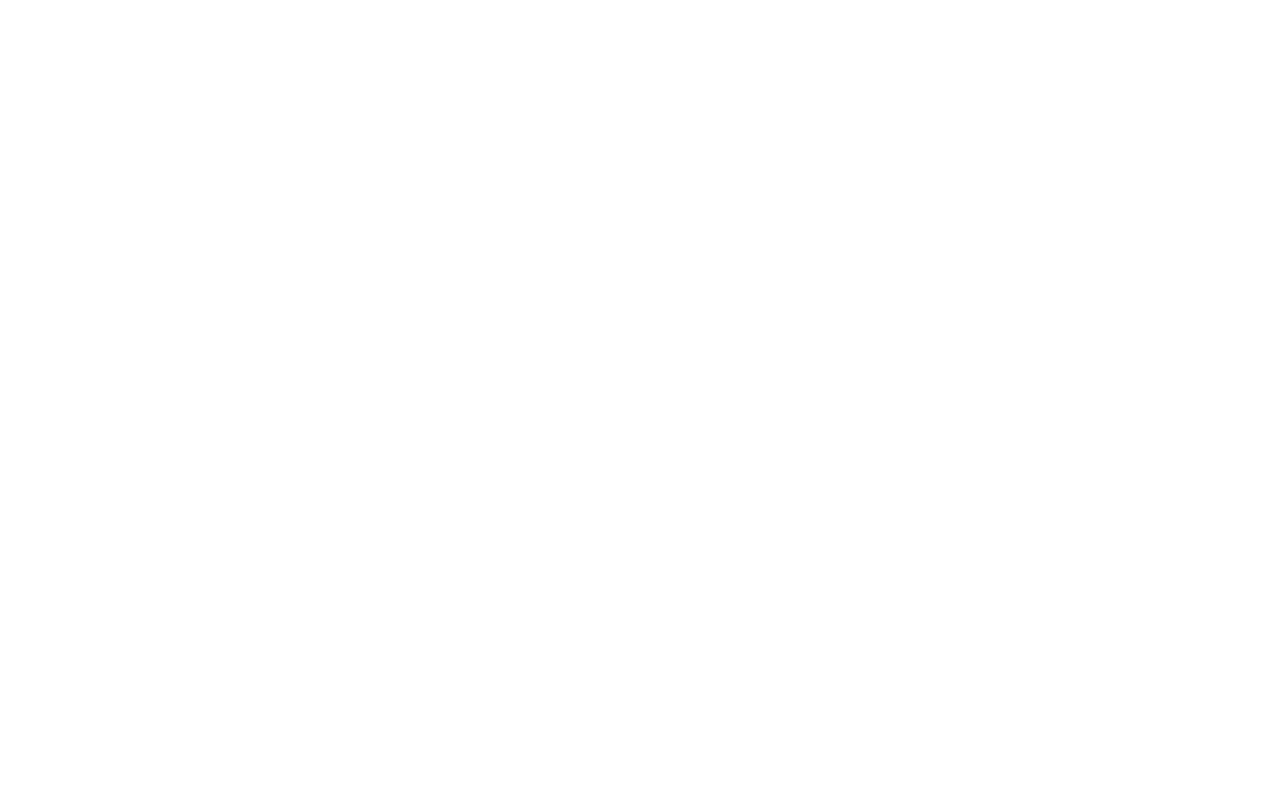
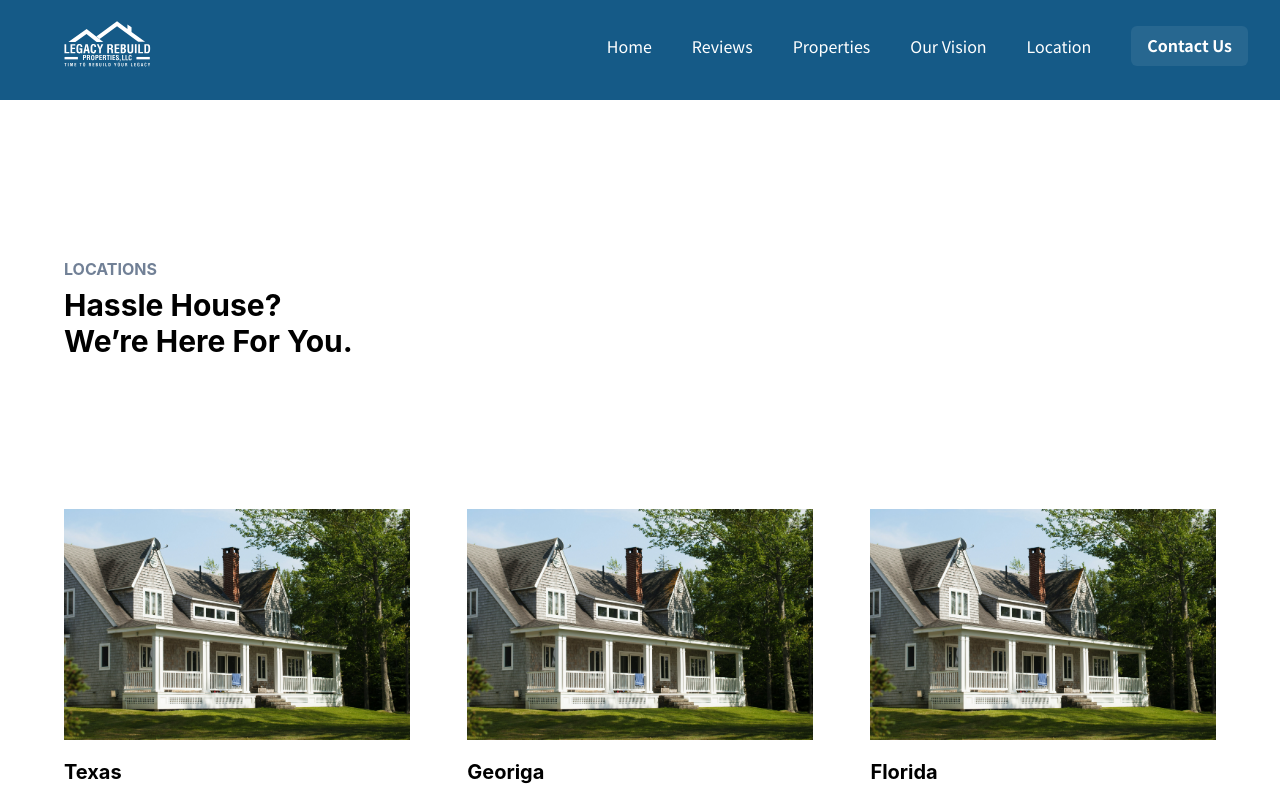
Before and after one commit to nicholasdegrate/real-estate, a React (Create React App) app: page /location in a window 1280 px wide. Shown: the top 800 px of the page. Built offline with nearby package versions, Linux system fonts and the light colour scheme.

Commit message:
fixing bugs

```diff
--- a/src/App.tsx
+++ b/src/App.tsx
@@ -3,6 +3,7 @@
 import { BrowserRouter as Router, Switch, Route, Redirect } from 'react-router-dom';
 // import { AnimatePresence } from 'framer-motion';
 import { Home } from './pages/Home';
+import { Location } from './pages/Location';
 
 import customTheme from './theme';
 import './sass/default.scss';
@@ -17,7 +18,7 @@
 						// <AnimatePresence initial={false} exitBeforeEnter>
 						<Switch location={location} key={location.pathname}>
 							<Route exact path="/" render={() => <Home />} />
-							{/* <Route path="*" component={notFound} /> */}
+							<Route path="/location" render={() => <Location />} />
 						</Switch>
 						// </AnimatePresence>
 					)}
--- a/src/components/Header/Index.tsx
+++ b/src/components/Header/Index.tsx
@@ -1,5 +1,5 @@
 import React, { Fragment } from 'react';
-// import { Link as LinkScroll } from 'react-scroll';
+import { Link as LinkScroll } from 'react-scroll';
 import {
 	Button,
 	Flex,
@@ -21,7 +21,7 @@
 import { ContactForm } from '../partials/ContactForm';
 import logo from '../../image/logo.svg';
 // images
-export const Header: React.FC<{}> = ({}) => {
+export const Header: React.FC<{}> = () => {
 	const [ desktopQuery ] = useMediaQuery('(min-width: 1061px)');
 	const [ hamburgerQuery ] = useMediaQuery('(min-width: 100px) and (max-width: 1061px)');
 	const [ mobileContact ] = useMediaQuery('(min-width: 500px) and (max-width: 1061px)');
@@ -50,23 +50,64 @@
 						<Box className="desktop-nav">
 							<Wrap spacing={10}>
 								<WrapItem>
-									{/* <LinkScroll> */}
-									<a href="/">Home</a>
-									{/* </LinkScroll> */}
+									<LinkScroll
+										activeClass="active"
+										to="header"
+										spy={true}
+										smooth={true}
+										offset={-100}
+										duration={500}
+									>
+										<a href="/">Home</a>
+									</LinkScroll>
 								</WrapItem>
 								<WrapItem>
-									{/* <LinkScroll> */}
-									<a href="/">Reviews</a>
-									{/* </LinkScroll> */}
+									<LinkScroll
+										activeClass="active"
+										to="testimonies"
+										spy={true}
+										smooth={true}
+										offset={-100}
+										duration={500}
+									>
+										<a>Reviews</a>
+									</LinkScroll>
 								</WrapItem>
 								<WrapItem>
-									<a href="/">Properties</a>
+									<LinkScroll
+										activeClass="active"
+										to="properties"
+										spy={true}
+										smooth={true}
+										offset={-100}
+										duration={500}
+									>
+										<a>Properties</a>
+									</LinkScroll>
 								</WrapItem>
 								<WrapItem>
-									<a href="/">Our Vision</a>
+									<LinkScroll
+										activeClass="active"
+										to="vision"
+										spy={true}
+										smooth={true}
+										offset={-100}
+										duration={500}
+									>
+										<a>Our Vision</a>
+									</LinkScroll>
 								</WrapItem>
 								<WrapItem>
-									<a href="/location">Location</a>
+									<LinkScroll
+										activeClass="active"
+										to=""
+										spy={true}
+										smooth={true}
+										offset={-100}
+										duration={500}
+									>
+										<a href="/location">Location</a>
+									</LinkScroll>
 								</WrapItem>
 								<WrapItem>
 									<Fragment>
@@ -86,8 +127,7 @@
 											<DrawerOverlay>
 												<DrawerContent>
 													<DrawerCloseButton />
-													<DrawerHeader>Free Consultation</DrawerHeader>
-
+													<DrawerHeader>Free Quote</DrawerHeader>
 													<DrawerBody>
 														<ContactForm />
 													</DrawerBody>
--- a/src/components/partials/ContactForm.tsx
+++ b/src/components/partials/ContactForm.tsx
@@ -28,7 +28,7 @@
 	});
 }
 
-export const ContactForm: React.FC<{}> = ({}) => {
+export const ContactForm: React.FC<{}> = () => {
 	// show password
 
 	const initialValues: FormProps = {
@@ -97,7 +97,8 @@
 							isLoading={isSubmitting}
 							mt={6}
 							_hover={{
-								backgroundColor: 'red'
+								color: '#198802',
+								backgroundColor: 'white'
 							}}
 						>
 							Submit
--- a/src/index.css
+++ /dev/null
@@ -1,13 +0,0 @@
-body {
-  margin: 0;
-  font-family: -apple-system, BlinkMacSystemFont, 'Segoe UI', 'Roboto', 'Oxygen',
-    'Ubuntu', 'Cantarell', 'Fira Sans', 'Droid Sans', 'Helvetica Neue',
-    sans-serif;
-  -webkit-font-smoothing: antialiased;
-  -moz-osx-font-smoothing: grayscale;
-}
-
-code {
-  font-family: source-code-pro, Menlo, Monaco, Consolas, 'Courier New',
-    monospace;
-}
--- a/src/pages/Home.tsx
+++ b/src/pages/Home.tsx
@@ -61,7 +61,7 @@
 							<Heading as="h1">
 								TIME TO REBUILD<br /> YOUR LEGACY
 							</Heading>
-							<Text maxWidth="350px" mt={4}>
+							<Text maxWidth="350px" mt={4} display="none">
 								Lorem ipsum dolor sit amet consectetur adipisicing elit. Doloremque quibusdam ipsa
 							</Text>
 							{homeContactMobile ? (
@@ -111,14 +111,14 @@
 					</Flex>
 				</Box>
 			</header>
-			<Box id="reviews-container" className="max-width" height="300px" mt={40} mb={20}>
+			<Box display="none" id="reviews-container" className="max-width" height="300px" mt={40} mb={20}>
 				<Heading as="h4" size="sm" color="gray.500" textTransform="uppercase">
 					<Center>Testimonies</Center>
 				</Heading>
 				<Heading as="h2" size="lg" mt={2} textAlign="center">
 					<Center>Who Uses Legacy Rebuild Properties</Center>
 				</Heading>
-				<Center textAlign="center" display="none">
+				<Center textAlign="center">
 					<AllTestimonies />
 				</Center>
 			</Box>
--- a/src/pages/Location.tsx
+++ b/src/pages/Location.tsx
@@ -2,12 +2,13 @@
 import { Heading, Text, Box, Flex, useMediaQuery, Spacer, Button, HStack } from '@chakra-ui/react';
 import { PhoneIcon, EmailIcon } from '@chakra-ui/icons';
 
+import map from '../image/map.png';
 import house from '../image/house.jpg';
 // components
 import Footer from '../components/Footer';
 import { Header } from '../components/Header/Index';
 
-const Location: React.FC<{}> = ({}) => {
+export const Location: React.FC<{}> = ({}) => {
 	const [ flexMarginAuto ] = useMediaQuery('min-width(100px) and max-width(700px)');
 	const [ ImageSizing ] = useMediaQuery('min-width(100px) and max-width(700px)');
 
@@ -61,7 +62,7 @@
 							<Box>
 								<Flex mb={4}>
 									<Heading as="h3" size="md" textTransform="capitalize">
-										Texas
+										Georiga
 									</Heading>
 								</Flex>
 							</Box>
@@ -91,7 +92,7 @@
 							<Box>
 								<Flex mb={4}>
 									<Heading as="h3" size="md" textTransform="capitalize">
-										Texas
+										Florida
 									</Heading>
 								</Flex>
 							</Box>
@@ -122,7 +123,7 @@
 					justify="space-evenly"
 				>
 					<Box bg="red " maxWidth="600px">
-						<img src={house} />
+						<img src={map} />
 					</Box>
 					<Box>
 						<Heading as="h2" size="lg" textAlign="left">
@@ -154,5 +155,3 @@
 		</React.Fragment>
 	);
 };
-
-export default Location;
--- a/src/pages/Property.tsx
+++ b/src/pages/Property.tsx
@@ -3,7 +3,9 @@
 import { Box, Flex, FormControl, FormLabel, Input, Textarea } from '@chakra-ui/react';
 
 const createProperty: React.FC = () => {
+	// eslint-disable-next-line react-hooks/rules-of-hooks
 	const [ name, setName ] = useState('');
+	// eslint-disable-next-line react-hooks/rules-of-hooks
 	const [ paragraph, setParagraph ] = useState('');
 	// const [ image, setImage ] = useState([ '', '' ]);
 	// const [ imageName, setImageName ] = useState('');
--- a/src/sass/default.scss
+++ b/src/sass/default.scss
@@ -141,7 +141,7 @@
   cursor: default;
 }
 .logo {
-  width: 200px;
+  width: 300px;
 }
 
 // includes
```
Also changed, not shown: src/App.css (deleted, +0 -38 lines).
